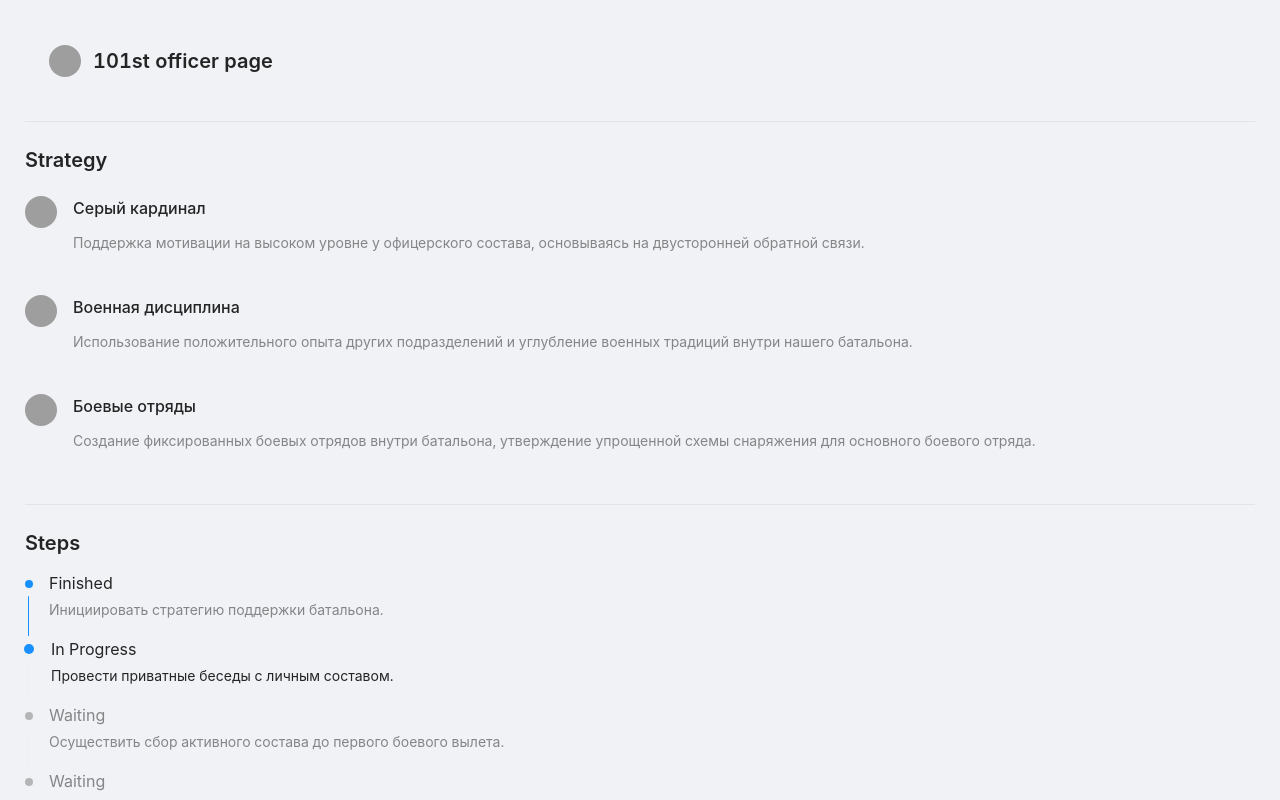
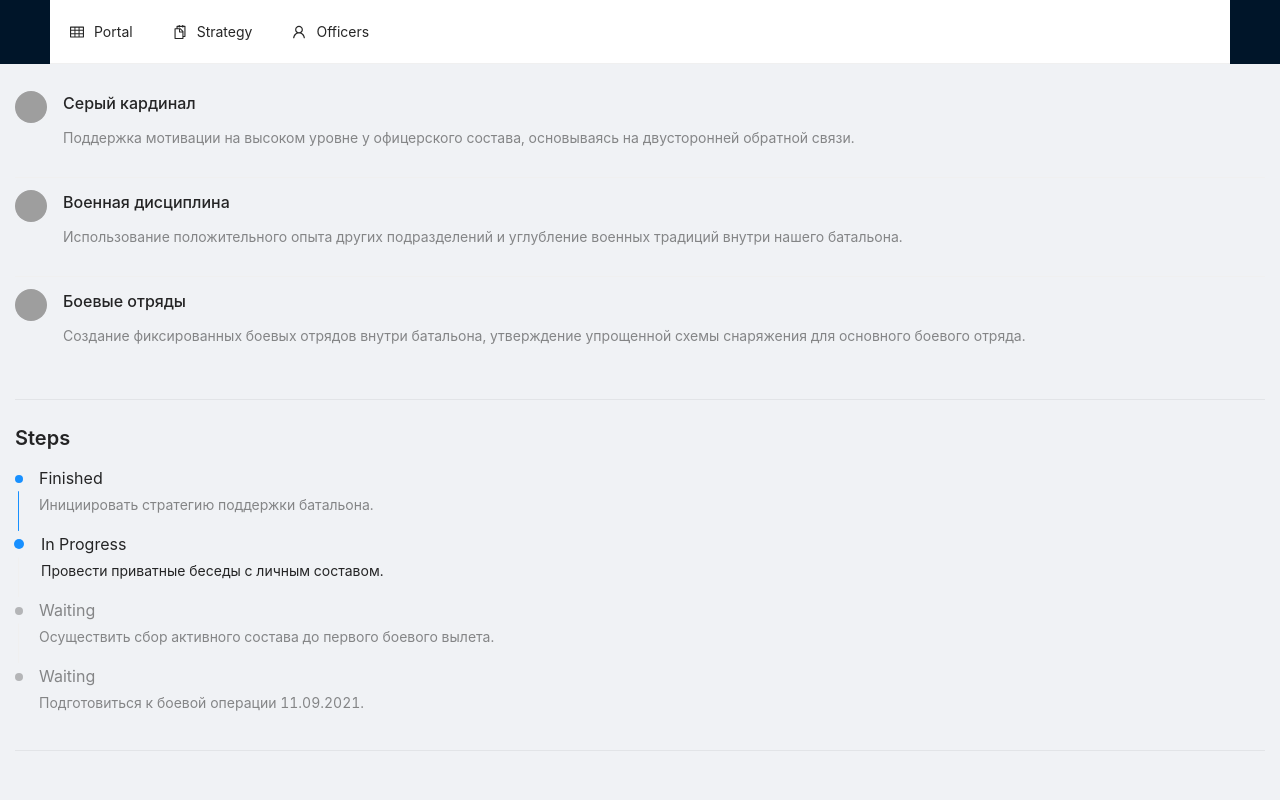
Before and after one commit to marutkin/marutkin.github.io, a React (Create React App) app: page /strategy in a window 1280 px wide. Shown: the top 800 px of the page. Built offline with nearby package versions, Linux system fonts and the light colour scheme; grey boxes are pictures that could not be loaded.

Commit message:
feature: add pages

```diff
--- a/package.json
+++ b/package.json
@@ -10,6 +10,7 @@
     "react": "^17.0.2",
     "react-dom": "^17.0.2",
     "react-router": "^5.2.0",
+    "react-router-dom": "^5.2.0",
     "react-scripts": "4.0.3",
     "web-vitals": "^1.1.2"
   },
--- a/src/components/App.js
+++ b/src/components/App.js
@@ -1,35 +1,17 @@
 import React from "react";
-import { Divider, Typography, PageHeader, Layout } from "antd";
+import { Layout } from "antd";
 
-import Strategy from "./Strategy";
-import Steps from "./Flow";
-import Media from "./Media";
+import PortalRouter from "../routes/router";
 
 import "./App.css";
 
-const { Footer, Content } = Layout;
-const { Title } = Typography;
+const { Footer } = Layout;
+
+// src: "https://p.kindpng.com/picc/s/88-881168_101st-airborne-division-vinyl-logo-decal-high-glossy.png",
 
 const App = () => (
-  <Layout style={{ minHeight: "100vh", padding: "25px" }}>
-    <PageHeader
-      title="101st officer page"
-      avatar={{
-        src: "https://p.kindpng.com/picc/s/88-881168_101st-airborne-division-vinyl-logo-decal-high-glossy.png",
-      }}
-    />
-    <Content>
-      <Divider />
-      <Title level={4}>Strategy</Title>
-      <Strategy />
-      <Divider />
-      <Title level={4}>Steps</Title>
-      <Steps />
-      <Divider />
-      <div style={{ display: "flex", justifyContent: "center" }}>
-        <Media />
-      </div>
-    </Content>
+  <Layout style={{ minHeight: "100vh"}}>
+    <PortalRouter />
     <Footer style={{ textAlign: "center" }}>Rendezvous With Destiny</Footer>
   </Layout>
 );
--- /dev/null
+++ b/src/pages/officers.js
@@ -0,0 +1,21 @@
+import React from "react";
+import { Layout } from "antd";
+
+import Media from "../components/Media";
+
+const { Content } = Layout;
+
+const OfficersPage = () => {
+  return (
+    <Layout>
+      <Content>
+        OfficersPage
+        <div style={{ display: "flex", justifyContent: "center" }}>
+          <Media />
+        </div>
+      </Content>
+    </Layout>
+  );
+};
+
+export default OfficersPage;
--- /dev/null
+++ b/src/pages/portal.js
@@ -0,0 +1,14 @@
+import React from "react";
+import { Layout } from "antd";
+
+const { Content } = Layout;
+
+const PortalPage = () => {
+  return (
+    <Layout>
+      <Content>PortalPage</Content>
+    </Layout>
+  );
+};
+
+export default PortalPage;
--- /dev/null
+++ b/src/pages/strategy.js
@@ -0,0 +1,24 @@
+import React from "react";
+import { Divider, Typography, Layout } from "antd";
+
+import Strategy from "../components/Strategy";
+import Steps from "../components/Flow";
+
+const { Title } = Typography;
+const { Content } = Layout;
+
+const StrategyPage = () => {
+  return (
+    <Layout style={{padding: '15px'}}>
+      <Content>
+        <Strategy />
+        <Divider />
+        <Title level={4}>Steps</Title>
+        <Steps />
+        <Divider />
+      </Content>
+    </Layout>
+  );
+};
+
+export default StrategyPage;
--- /dev/null
+++ b/src/routes/router.js
@@ -0,0 +1,44 @@
+import React from "react";
+import { Layout, Menu } from "antd";
+import { BrowserRouter as Router, Switch, Route, Link } from "react-router-dom";
+import { TableOutlined, SnippetsOutlined, UserOutlined } from '@ant-design/icons';
+
+import OfficersPage from "../pages/officers";
+import PortalPage from "../pages/portal";
+import StrategyPage from "../pages/strategy";
+
+const { Header } = Layout;
+
+function PortalRouter() {
+  return (
+    <Router>
+      <Header>
+        <Menu mode="horizontal">
+          <Menu.Item icon={<TableOutlined />}>
+            <Link to="/">Portal</Link>
+          </Menu.Item>
+          <Menu.Item icon={<SnippetsOutlined />}>
+            <Link to="/strategy">Strategy</Link>
+          </Menu.Item>
+          <Menu.Item icon={<UserOutlined />}>
+            <Link to="/officers">Officers</Link>
+          </Menu.Item>
+        </Menu>
+      </Header>
+
+      <Switch>
+        <Route path="/officers">
+          <OfficersPage />
+        </Route>
+        <Route path="/strategy">
+          <StrategyPage />
+        </Route>
+        <Route path="/">
+          <PortalPage />
+        </Route>
+      </Switch>
+    </Router>
+  );
+}
+
+export default PortalRouter;
```
Also changed, not shown: 1 other file (tests, documents, lock files or other folders).
